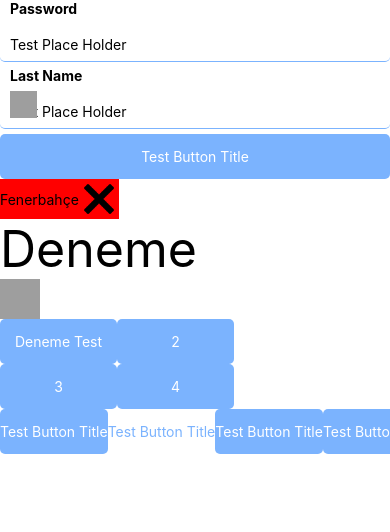
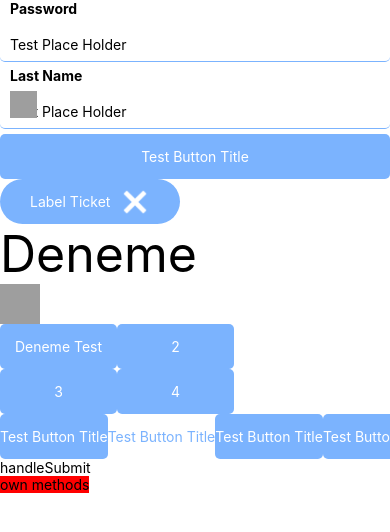
Before and after one commit to SadikCihanAyaz/alibrary, a React Native app: screen / in a window 390 px wide. Shown: the top 532 px of the page. Built offline with nearby package versions, Linux system fonts and the light colour scheme; grey boxes are pictures that could not be loaded.

Commit message:
feat: label ticket was written

```diff
--- a/App.tsx
+++ b/App.tsx
@@ -1,6 +1,8 @@
 import React from 'react';
 import {useForm} from 'react-hook-form';
+import {GestureResponderEvent} from 'react-native';
 import CMP from './src/components';
+import IMG from './src/image';
 import CMPDEMO from './src/demo';
 
 type FormValues = {
@@ -55,6 +57,11 @@
     return <CMPDEMO.IModalDemo1 />;
   };
 
+  const pressableTest = (event: GestureResponderEvent) => {
+    console.log('pressableTest' + event);
+    console.log(event);
+  };
+
   return (
     <CMP.IBaseScreen loading={false} modal={false ? modalDemo1() : null}>
       <CMP.ITextInput
@@ -93,7 +100,16 @@
         testID="btnI"
         buttonStyle={{height: 45}}
       />
-      <CMP.ILabelTicket testID="tes" />
+      <CMP.ILabelTicket
+        testID="tes"
+        text="Label Ticket"
+        rightRound
+        leftRound
+        onPress={() => {
+          console.log('onPress Label');
+        }}
+        imgUri={IMG.Cancel}
+      />
 
       <CMP.IText style={{fontSize: 50}}>Deneme</CMP.IText>
       <CMP.IImage
@@ -142,6 +158,15 @@
           testID="btnI"
         />
       </CMP.ICarousel>
+      <CMP.IPressable onPressIn={handleSubmit(onSubmit)} testID="testPressable">
+        <CMP.IText>{'handleSubmit'}</CMP.IText>
+      </CMP.IPressable>
+      <CMP.IPressable
+        style={{backgroundColor: 'red', alignSelf: 'baseline'}}
+        onPressIn={pressableTest}
+        testID="testPressable">
+        <CMP.IText>{'own methods'}</CMP.IText>
+      </CMP.IPressable>
     </CMP.IBaseScreen>
   );
 };
--- a/src/components/ILabelTicket/index.tsx
+++ b/src/components/ILabelTicket/index.tsx
@@ -1,26 +1,51 @@
 import React from 'react';
-import {ViewProps} from 'react-native';
+import {GestureResponderEvent, ViewProps} from 'react-native';
 import CMP from '../../components';
-import IMG from '../../image';
+
 import style from './style';
 
 interface Props extends ViewProps {
   testID: string;
+  text: string;
+  onPress?: null | ((event: GestureResponderEvent) => void) | undefined;
+  leftRound?: boolean;
+  rightRound?: boolean;
+  imgUri?: string;
 }
 
 const ILabelTicket: React.FC<Props> = props => {
-  const {testID} = props;
+  const {
+    testID,
+    text,
+    onPress,
+    leftRound = false,
+    rightRound = false,
+    imgUri,
+  } = props;
 
   return (
-    <CMP.IView testID={testID} style={[style.container]}>
-      <CMP.IText>{'Fenerbahçe'}</CMP.IText>
-      <CMP.IImage
-        source={{
-          uri: IMG.Cancel,
-        }}
-        style={{width: 40, height: 40}}
-        testID={'testImg'}
-      />
+    <CMP.IView
+      testID={testID}
+      style={[
+        style.container,
+        leftRound && style.leftRound,
+        rightRound && style.rightRound,
+      ]}>
+      <CMP.IText style={style.text}>{text}</CMP.IText>
+      {imgUri ? (
+        <CMP.IPressable
+          onPressIn={onPress}
+          testID={testID + '_pressable'}
+          style={style.pressable}>
+          <CMP.IImage
+            source={{
+              uri: imgUri,
+            }}
+            style={style.image}
+            testID={'testImg'}
+          />
+        </CMP.IPressable>
+      ) : null}
     </CMP.IView>
   );
 };
--- a/src/components/ILabelTicket/style.tsx
+++ b/src/components/ILabelTicket/style.tsx
@@ -1,11 +1,35 @@
-/**import {common} from '../../utils/Template';*/
+import {common} from '../../utils/Template';
 import {StyleSheet} from 'react-native';
 
 export default StyleSheet.create({
   container: {
     flexDirection: 'row',
     alignSelf: 'baseline',
-    backgroundColor: 'red',
+    backgroundColor: common.THEMES_COLOR,
     alignItems: 'center',
+    height: common.COMPONENT_LINE_HEIGHT,
+  },
+  rightRound: {
+    borderTopRightRadius: 40,
+    borderBottomRightRadius: 40,
+    paddingRight: 20,
+  },
+  leftRound: {
+    borderTopLeftRadius: 40,
+    borderBottomLeftRadius: 40,
+    paddingLeft: 20,
+  },
+  text: {
+    marginLeft: 10,
+    color: common.COLOR_2,
+  },
+  pressable: {
+    marginLeft: 10,
+    marginRight: 10,
+  },
+  image: {
+    width: 30,
+    height: 30,
+    tintColor: common.COLOR_2,
   },
 });
--- /dev/null
+++ b/src/components/IPressable/index.tsx
@@ -0,0 +1,19 @@
+import React from 'react';
+import {Pressable, PressableProps} from 'react-native';
+
+interface Props extends PressableProps {
+  testID: string;
+  children: React.ReactNode;
+}
+
+const IPressable: React.FC<Props> = props => {
+  const {testID, children} = props;
+
+  return (
+    <Pressable {...props} testID={testID}>
+      {children}
+    </Pressable>
+  );
+};
+
+export default IPressable;
--- /dev/null
+++ b/src/components/IPressable/style.tsx
@@ -0,0 +1,6 @@
+/**import {common} from '../../utils/Template';*/
+import {StyleSheet} from 'react-native';
+
+export default StyleSheet.create({
+  container: {},
+});
--- a/src/components/index.tsx
+++ b/src/components/index.tsx
@@ -15,6 +15,7 @@
 import IImage from './IImage';
 import IFlatList from './IFlatList';
 import ILabelTicket from './ILabelTicket';
+import IPressable from './IPressable';
 
 export default {
   FBButton,
@@ -34,6 +35,7 @@
   IImage,
   IFlatList,
   ILabelTicket,
+  IPressable,
 };
 
 export {default as FBButton} from './FBButton';
@@ -53,3 +55,4 @@
 export {default as IImage} from './IImage';
 export {default as IFlatList} from './IFlatList';
 export {default as ILabelTicket} from './ILabelTicket';
+export {default as IPressable} from './IPressable';
```
